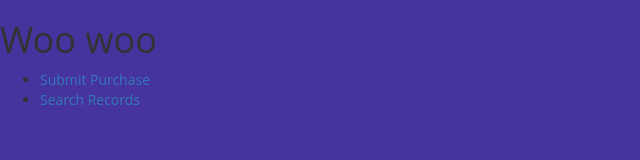
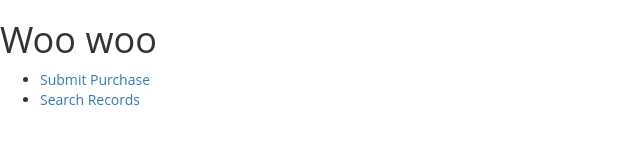
Before and after one commit to enlore/surpriesless, a website: page static/index.html in a window 1280 px wide. Shown: the whole page, without its empty margins (0-640 px from the left). Drawn offline with nearby package versions, Linux system fonts and the light colour scheme.

Commit message:
Change bg

```diff
--- a/static/css/app.css
+++ b/static/css/app.css
@@ -1,6 +1,6 @@
 html, body {
     font-family: "Open Sans", sans-serif;
-    background-color: #46339d;
+    /*background-color: #46339d;*/
 }
 
 label, input {
```
